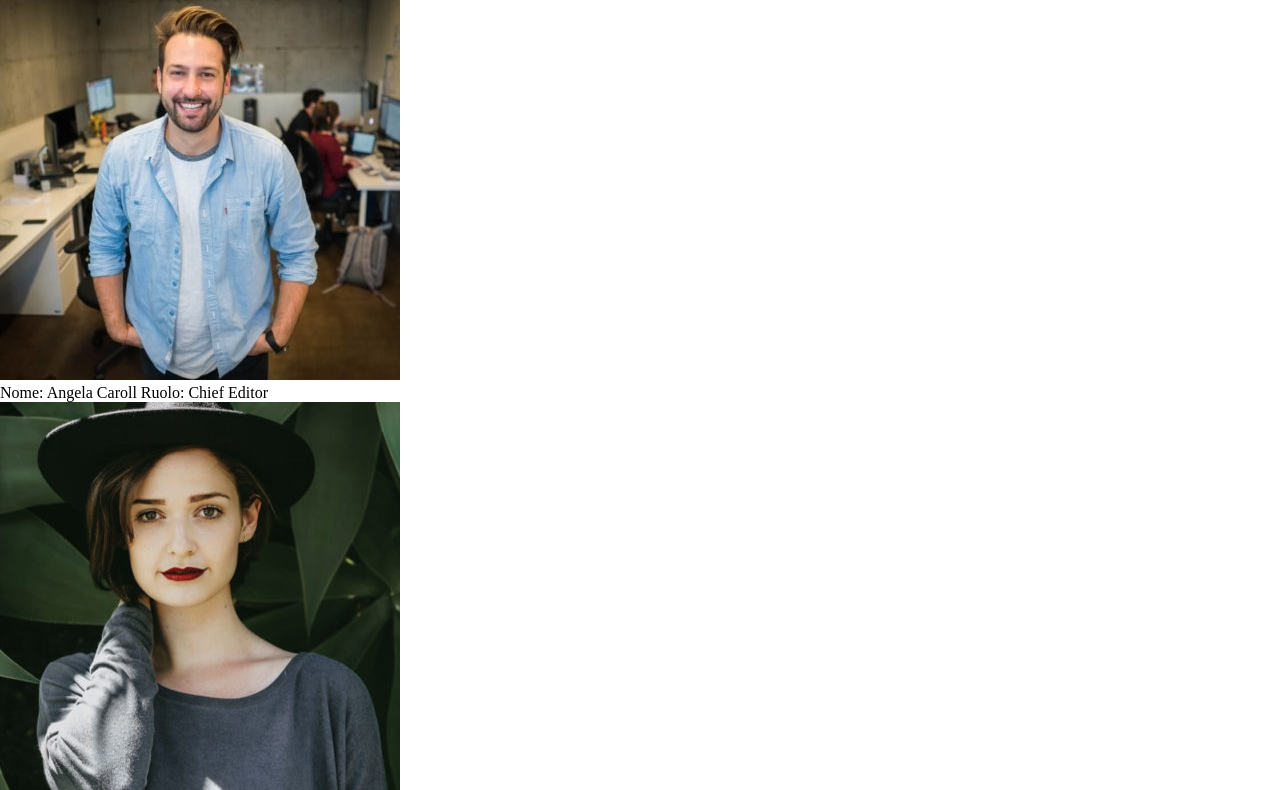
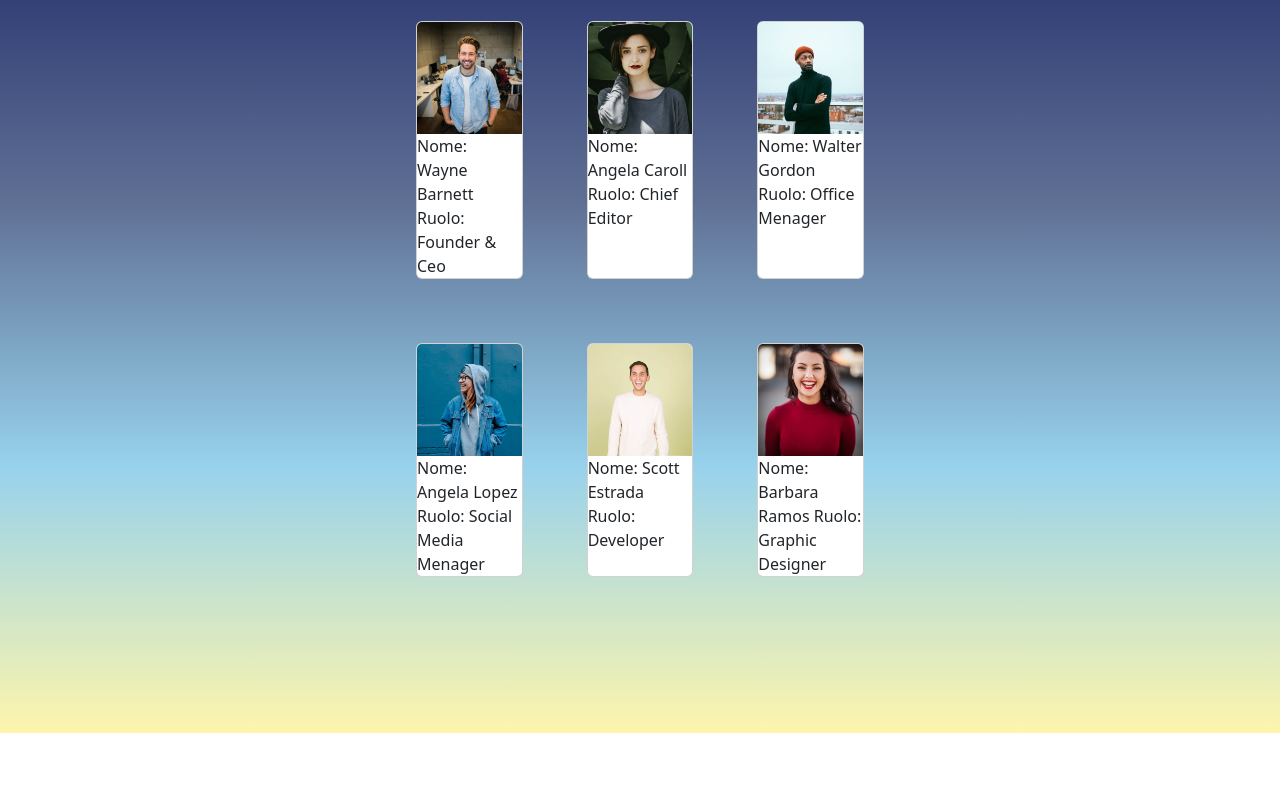
Before and after one commit to ldm0805/js-our-team, a plain HTML site: page bonus/index.html in a window 1280 px wide. Shown: the part 67-857 px from the top of the page. After the commit the page ends 800 px from the top, so only its background shows below. Drawn offline with nearby package versions, Linux system fonts and the light colour scheme.

Commit message:
Sfondo aggiunto, card create

```diff
--- a/bonus/css/style.css
+++ b/bonus/css/style.css
@@ -3,3 +3,17 @@
     padding: 0;
     box-sizing: border-box;
 }
+
+body{
+    height: 100vh;
+    background: linear-gradient(#25316D,#5F6F94,#97D2EC,#FEF5AC);
+}
+
+.card-row{
+    width: 40%;
+}
+
+.card{
+    margin: 2em;
+    width: calc(100% / 3 - 4em);
+}
--- a/bonus/index.html
+++ b/bonus/index.html
@@ -3,13 +3,22 @@
 <head>
     <meta charset="UTF-8">
     <meta http-equiv="X-UA-Compatible" content="IE=edge">
+    <link href="https://cdn.jsdelivr.net/npm/bootstrap@5.2.3/dist/css/bootstrap.min.css" rel="stylesheet" integrity="sha384-rbsA2VBKQhggwzxH7pPCaAqO46MgnOM80zW1RWuH61DGLwZJEdK2Kadq2F9CUG65" crossorigin="anonymous">
     <link rel="stylesheet" href="./css/style.css">
     <meta name="viewport" content="width=device-width, initial-scale=1.0">
     <title>Esercizio Our team</title>
 </head>
 <body>
-    <div class="cards">
+    <div class="text-center text-white">
+        <h1>Scopri il nostro team</h1>
+    </div>
+    <div class="container_big d-flex justify-content-center">
+        <div class="card-row">
 
+            <div class="cards d-flex flex-wrap ">
+
+            </div>
+        </div>
     </div>
         <script type="text/javascript" src="./js/script.js"></script>
 </body>
--- a/bonus/js/script.js
+++ b/bonus/js/script.js
@@ -47,9 +47,9 @@ const card_item_container = document.querySelector('.cards')
 
 for(let i=0; i < member.length; i++){
     let card_item = document.createElement('div')
-    card_item.className = "card_class";
-    card_item.innerHTML = `<div class="text">Nome: ${member[i].name}
-                           Ruolo: ${member[i].role}</div>
-                           <img src="./img/${member[i].image}">`;
+    card_item.className = "card";
+    card_item.innerHTML = `<img class="card-img-top" src="./img/${member[i].image}">
+                           <div class="text">Nome: ${member[i].name}
+                           Ruolo: ${member[i].role}</div>`;
     card_item_container.append(card_item);
 }
```
